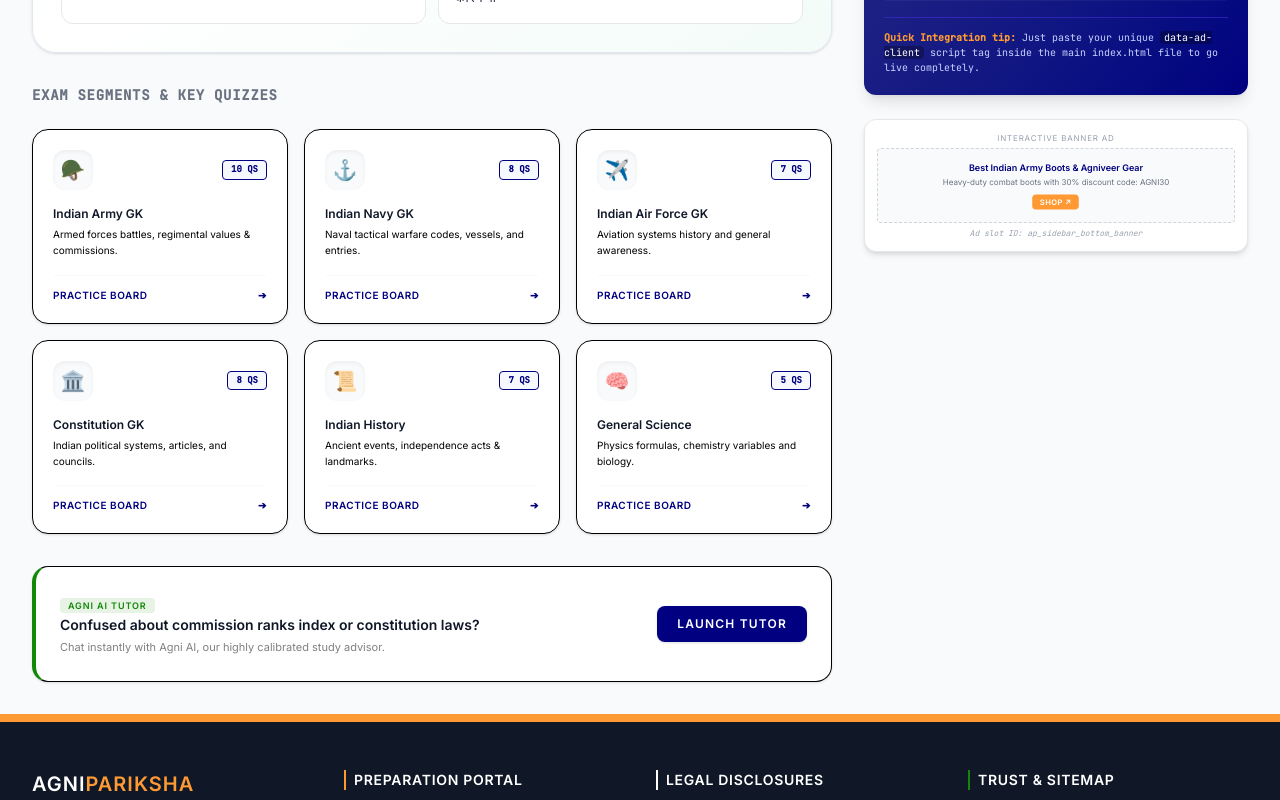
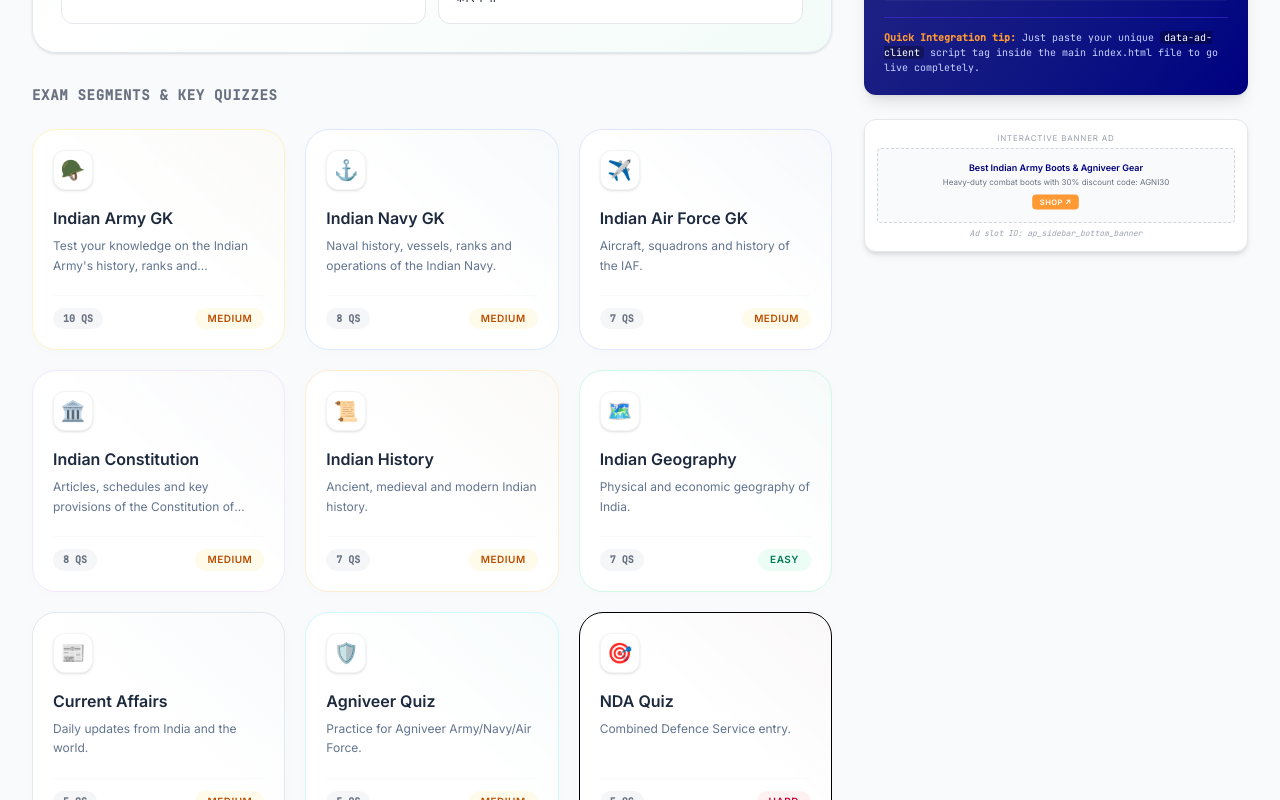
Before and after one commit to monjitproject/AgniPariksha, a Vue app: page / in a window 1280 px wide. Shown: the part 1500-2300 px from the top of the page. Built offline with nearby package versions, Linux system fonts and the light colour scheme.

Commit message:
feat: update exam segment cards with new styling
Refactor exam catalog UI to use improved gradients, borders, and badge styling for better visual hierarchy and readability.

```diff
--- a/src/App.vue
+++ b/src/App.vue
@@ -746,43 +746,52 @@ const handleAdminAddJob = (newJob: JobPost) => {
             <div class="space-y-6 text-left" id="exam-catalog-sec">
               <h3 class="font-extrabold text-sm uppercase text-gray-500 tracking-wider font-mono">Exam Segments & Key Quizzes</h3>
 
-              <div class="grid grid-cols-1 sm:grid-cols-2 md:grid-cols-3 gap-4" id="exam-segments-grid">
+              <div class="grid grid-cols-1 sm:grid-cols-2 md:grid-cols-3 gap-5" id="exam-segments-grid">
                 <div
                   v-for="(seg, idx) in [
-                    { emoji: '🪖', title: 'Indian Army GK', desc: 'Armed forces battles, regimental values & commissions.', q: '10 Qs', badge: 'Active', color: 'amber' },
-                    { emoji: '⚓', title: 'Indian Navy GK', desc: 'Naval tactical warfare codes, vessels, and entries.', q: '8 Qs', badge: 'New', color: 'blue' },
-                    { emoji: '✈️', title: 'Indian Air Force GK', desc: 'Aviation systems history and general awareness.', q: '7 Qs', badge: 'Hot', color: 'sky' },
-                    { emoji: '🏛️', title: 'Constitution GK', desc: 'Indian political systems, articles, and councils.', q: '8 Qs', badge: 'Core', color: 'purple' },
-                    { emoji: '📜', title: 'Indian History', desc: 'Ancient events, independence acts & landmarks.', q: '7 Qs', badge: 'Standard', color: 'orange' },
-                    { emoji: '🧠', title: 'General Science', desc: 'Physics formulas, chemistry variables and biology.', q: '5 Qs', badge: 'Popular', color: 'teal' }
+                    { emoji: '🪖', title: 'Indian Army GK', desc: 'Test your knowledge on the Indian Army\'s history, ranks and operations.', q: '10 Qs', badge: 'Medium', gradient: 'bg-gradient-to-tr from-white via-white to-amber-50/20', borderClass: 'border-amber-100 hover:border-amber-300', badgeBg: 'bg-amber-50 text-amber-700' },
+                    { emoji: '⚓', title: 'Indian Navy GK', desc: 'Naval history, vessels, ranks and operations of the Indian Navy.', q: '8 Qs', badge: 'Medium', gradient: 'bg-gradient-to-tr from-white via-white to-blue-50/20', borderClass: 'border-blue-100 hover:border-blue-300', badgeBg: 'bg-amber-50 text-amber-700' },
+                    { emoji: '✈️', title: 'Indian Air Force GK', desc: 'Aircraft, squadrons and history of the IAF.', q: '7 Qs', badge: 'Medium', gradient: 'bg-gradient-to-tr from-white via-white to-indigo-50/20', borderClass: 'border-indigo-100 hover:border-indigo-300', badgeBg: 'bg-amber-50 text-amber-700' },
+                    { emoji: '🏛️', title: 'Indian Constitution', desc: 'Articles, schedules and key provisions of the Constitution of India.', q: '8 Qs', badge: 'Medium', gradient: 'bg-gradient-to-tr from-white via-white to-purple-50/20', borderClass: 'border-purple-100 hover:border-purple-300', badgeBg: 'bg-amber-50 text-amber-700' },
+                    { emoji: '📜', title: 'Indian History', desc: 'Ancient, medieval and modern Indian history.', q: '7 Qs', badge: 'Medium', gradient: 'bg-gradient-to-tr from-white via-white to-orange-50/20', borderClass: 'border-orange-100 hover:border-orange-300', badgeBg: 'bg-amber-50 text-amber-700' },
+                    { emoji: '🗺️', title: 'Indian Geography', desc: 'Physical and economic geography of India.', q: '7 Qs', badge: 'Easy', gradient: 'bg-gradient-to-tr from-white via-white to-emerald-50/20', borderClass: 'border-emerald-100 hover:border-emerald-300', badgeBg: 'bg-emerald-50 text-emerald-700' },
+                    { emoji: '📰', title: 'Current Affairs', desc: 'Daily updates from India and the world.', q: '5 Qs', badge: 'Medium', gradient: 'bg-gradient-to-tr from-white via-white to-slate-50', borderClass: 'border-slate-200 hover:border-slate-350', badgeBg: 'bg-amber-50 text-amber-700' },
+                    { emoji: '🛡️', title: 'Agniveer Quiz', desc: 'Practice for Agniveer Army/Navy/Air Force.', q: '5 Qs', badge: 'Medium', gradient: 'bg-gradient-to-tr from-white via-white to-cyan-50/20', borderClass: 'border-cyan-100 hover:border-cyan-300', badgeBg: 'bg-amber-50 text-amber-700' },
+                    { emoji: '🎯', title: 'NDA Quiz', desc: 'Combined Defence Service entry.', q: '5 Qs', badge: 'Hard', gradient: 'bg-gradient-to-tr from-white via-white to-rose-50/20', borderClass: 'border-rose-105 hover:border-rose-300', badgeBg: 'bg-rose-50 text-rose-700' },
+                    { emoji: '🎖️', title: 'CDS Quiz', desc: 'Officer entry to IMA, INA, AFA, OTA.', q: '5 Qs', badge: 'Hard', gradient: 'bg-gradient-to-tr from-white via-white to-fuchsia-50/20', borderClass: 'border-fuchsia-105 hover:border-fuchsia-300', badgeBg: 'bg-rose-50 text-rose-700' },
+                    { emoji: '🛩️', title: 'AFCAT Quiz', desc: 'Air Force Common Admission Test.', q: '5 Qs', badge: 'Medium', gradient: 'bg-gradient-to-tr from-white via-white to-sky-50/20', borderClass: 'border-sky-100 hover:border-sky-300', badgeBg: 'bg-amber-50 text-amber-700' },
+                    { emoji: '🧠', title: 'General Knowledge', desc: 'Mixed GK from every topic.', q: '5 Qs', badge: 'Easy', gradient: 'bg-gradient-to-tr from-white via-white to-pink-50/20', borderClass: 'border-pink-100 hover:border-pink-300', badgeBg: 'bg-emerald-50 text-emerald-700' }
                   ]"
                   :key="idx"
                   @click="handleNavigation('quizzes')"
-                  class="group relative cursor-pointer text-left bg-white p-5 rounded-2xl border border-gray-150 shadow-sm hover:shadow-xl hover:-translate-y-1 transition-all duration-200 flex flex-col justify-between overflow-hidden"
+                  class="group relative cursor-pointer text-left p-5 rounded-[1.5rem] border transition-all duration-300 flex flex-col justify-between overflow-hidden shadow-[0_2px_12px_rgba(0,0,0,0.015)] hover:shadow-[0_12px_30px_rgba(0,0,0,0.06)] hover:-translate-y-1"
+                  :class="[seg.gradient, seg.borderClass]"
                 >
                   <div class="space-y-4">
                     <div class="flex items-center justify-between">
-                      <div class="w-10 h-10 rounded-xl bg-gray-50 flex items-center justify-center text-xl select-none shadow-inner">
+                      <div class="w-10 h-10 rounded-xl bg-white shadow-sm border border-gray-100 flex items-center justify-center text-xl select-none">
                         {{ seg.emoji }}
                       </div>
-                      <span class="text-[9px] font-mono font-black uppercase text-[#000080] bg-blue-50/60 px-2 py-0.5 rounded border">
-                        {{ seg.q }}
-                      </span>
                     </div>
 
-                    <div class="space-y-1">
-                      <h4 class="text-xs font-black text-gray-900 group-hover:text-[#000080] font-sans">
+                    <div class="space-y-1.5 text-left">
+                      <h4 class="text-sm sm:text-base font-extrabold text-slate-800 group-hover:text-[#000080] font-sans transition-colors duration-150">
                         {{ seg.title }}
                       </h4>
-                      <p class="text-[10px] text-gray-450 leading-relaxed font-sans line-clamp-2">
+                      <p class="text-[11px] sm:text-xs text-slate-500 leading-relaxed font-sans line-clamp-2">
                         {{ seg.desc }}
                       </p>
                     </div>
                   </div>
 
-                  <div class="mt-4 pt-3 border-t border-gray-50 flex items-center justify-between text-[10px] font-black text-[#000080] uppercase tracking-wider font-sans">
-                    <span>Practice Board</span>
-                    <span>➔</span>
+                  <!-- Footer row -->
+                  <div class="mt-5 pt-3 border-t border-gray-50 flex items-center justify-between text-xs font-sans">
+                    <span class="text-[10px] font-mono font-black uppercase text-gray-500 bg-gray-100/80 px-2.5 py-1 rounded-full">
+                      {{ seg.q }}
+                    </span>
+                    <span :class="['text-[10px] font-bold uppercase px-3 py-1 rounded-full tracking-wider font-sans', seg.badgeBg]">
+                      {{ seg.badge }}
+                    </span>
                   </div>
                 </div>
               </div>
```
